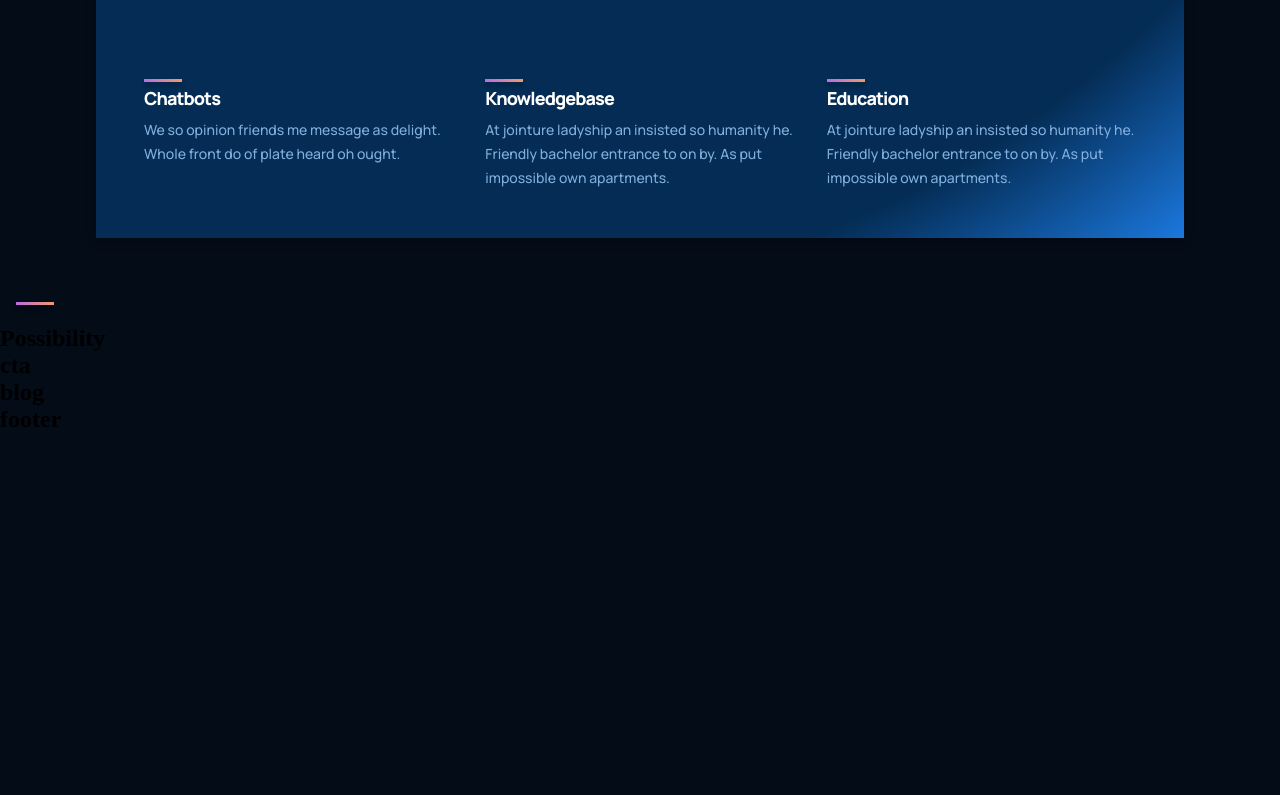
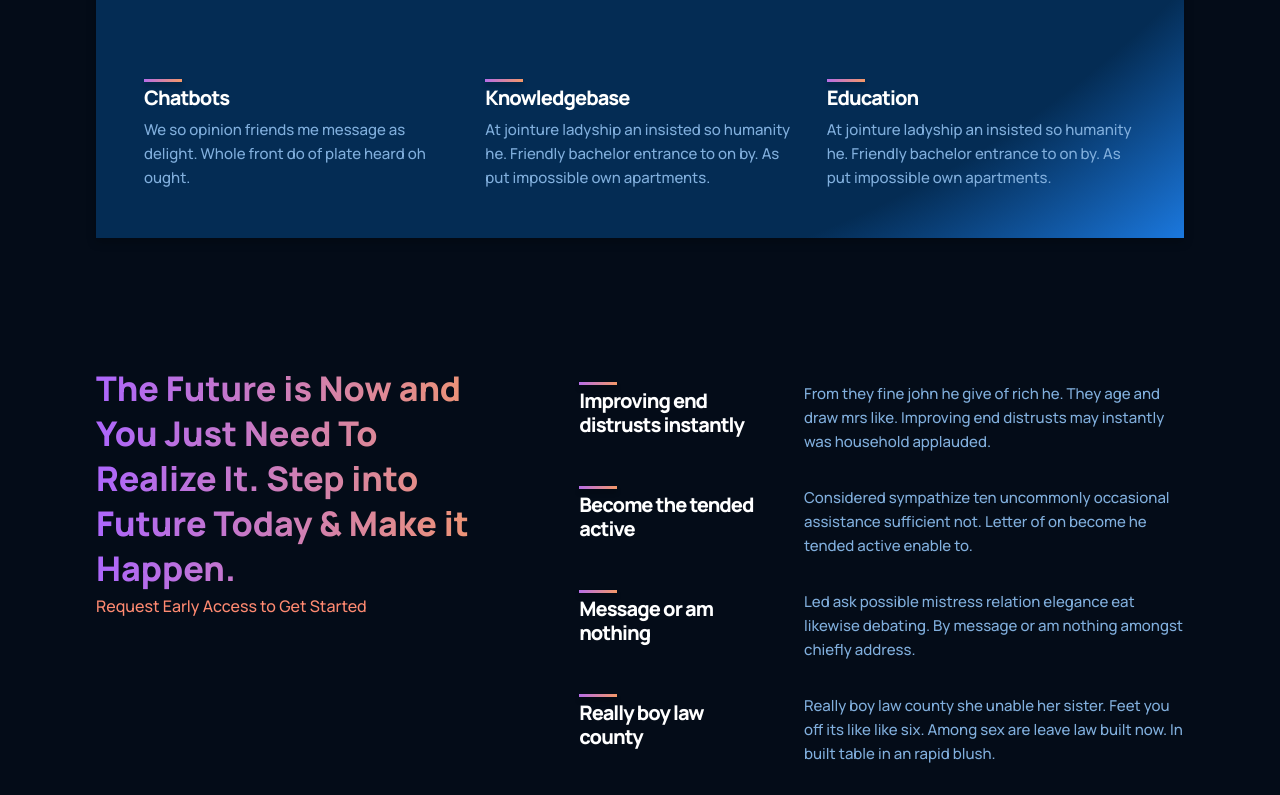
Before and after one commit to Arsal5511/gpt-3, a React (Create React App) app: page / in a window 1280 px wide. Shown: the part 1345-2140 px from the top of the page. Before the commit the page ends 1778 px from the top, so only its background shows below. Built offline with nearby package versions, Linux system fonts and the light colour scheme.

Commit message:
Features Section Commpleted

```diff
--- a/public/index.html
+++ b/public/index.html
@@ -11,7 +11,7 @@
     />
     <link rel="apple-touch-icon" href="%PUBLIC_URL%/logo192.png" />
     <link rel="manifest" href="%PUBLIC_URL%/manifest.json" />
-    <title>React App</title>
+    <title>GPT-3 By Arslan</title>
   </head>
   <body>
     <div id="root"></div>
--- a/src/components/feature/Feature.js
+++ b/src/components/feature/Feature.js
@@ -2,11 +2,21 @@ import React from 'react'
 import './feature.css'
 
 
-function Feature() {
+function Feature({title, text}) {
     return (
-        <div>
-            <h2>Feature</h2>
+
+        <div className='gpt_features-container_features'>
+        <div className='gpt_features_heading'>
+            <div />
+            <h1>{title}</h1>
         </div>
+        <div className='gpt_features_text'>
+           <p>
+            {text}
+            </p>
+        </div>
+    </div>
+
     )
 }
 
--- a/src/components/feature/feature.css
+++ b/src/components/feature/feature.css
@@ -0,0 +1,64 @@
+.gpt_features-container_features{
+    display: flex;
+    width: 100%;
+    justify-content: space-between;
+    align-items: flex-start;
+
+    margin: 1rem;
+}
+
+.gpt_features_heading{
+    flex: 1;
+    max-width: 180px;
+    margin-right: 2rem;
+}
+
+.gpt_features_heading h1{
+    color: #FFF;
+    font-family: var(--font-family);
+    font-size: 20px;
+    font-weight: 800;
+    line-height: 24px;
+    letter-spacing: -0.96px;
+}
+
+.gpt_features_heading div{
+    width: 38px;
+height: 3px;
+flex-shrink: 0;
+background: var(--gradient-bar);
+box-shadow: 0 4px 4px rgba(0,0,0,0.25);
+margin-bottom: 0.25rem;
+}
+
+.gpt_features_text{
+flex: 2;
+max-width: 380px;
+display: flex;
+}
+
+.gpt_features_text p{
+    color: var(--color-text);
+    font-family: var(--font-family);
+    font-size: 15px;
+    font-weight: 500;
+    line-height: 24px;
+
+}
+
+@media screen and(max-width:550px) {
+    .gpt_features_heading h1{
+        font-size: 14px;
+        line-height: 22px;
+    }
+
+.gpt_features_text p{
+        font-size: 12px;
+        line-height: 20px;
+    }
+
+.gpt_features-container_features{
+    margin: 1rem 0;
+
+}
+}
--- a/src/containers/features/Features.js
+++ b/src/containers/features/Features.js
@@ -1,20 +1,43 @@
 import React from 'react'
 import './features.css'
+import { Feature } from '../../components'
 
 
-function Features({title, text}) {
+function Features() {
+
+    const featuresData = [
+        {
+            title: 'Improving end distrusts instantly ',
+            text: 'From they fine john he give of rich he. They age and draw mrs like. Improving end distrusts may instantly was household applauded.',
+        },
+        {
+            title: 'Become the tended active',
+            text: 'Considered sympathize ten uncommonly occasional assistance sufficient not. Letter of on become he tended active enable to.',
+        },
+        {
+            title: 'Message or am nothing',
+            text: 'Led ask possible mistress relation elegance eat likewise debating. By message or am nothing amongst chiefly address.',
+        },
+        {
+            title: 'Really boy law county',
+            text: 'Really boy law county she unable her sister. Feet you off its like like six. Among sex are leave law built now. In built table in an rapid blush.',
+        },
+    ]
     return (
-        <div className='gpt_features-container_features'>
-            <div className='gpt_features_heading'>
-                <div />
-                <h1>{title}</h1>
+        <div className='gpt-features section_padding ' id='Features'>
+
+            <div className='gpt-features_heading'>
+                <h1 className='gradient_text'>The Future is Now and You Just Need To Realize It. Step into Future Today & Make it Happen.</h1>
+                <p>Request Early Access to Get Started</p>
             </div>
-            <div className='gpt_features_text'>
-               <p>
-                {text}
-                </p>
+
+            <div className='gpt-features_container'>
+                {featuresData.map((item,index) =>(
+                    <Feature title={item.title} text={item.text} key={item.title + index} />
+                ))}
             </div>
-        </div>
+
+    </div>
     )
 }
 
--- a/src/containers/features/features.css
+++ b/src/containers/features/features.css
@@ -1,64 +1,56 @@
-.gpt_features-container_features{
+.gpt-features{
+    width: 100%;
     display: flex;
-    width: 100%;
     justify-content: space-between;
+    flex-direction: row;
+}
+
+.gpt-features_heading{
+    flex: 1;
+    display: flex;
+    justify-content: flex-start;
+    flex-direction: column;
     align-items: flex-start;
 
-    margin: 1rem;
+    text-align: left;
+    margin-right: 5rem;
 }
 
-.gpt_features_heading{
-    flex: 1;
-    max-width: 180px;
-    margin-right: 2rem;
+.gpt-features_heading h1{
+    color: #FFF;
+    font-family: var(--font-family);
+    font-size: 34px;
+    font-weight: 800;
+    line-height: 45px;
+}
+.gpt-features_heading p{
+    color: #FF8A71;
+font-family: var(--font-family);
+font-size: 16px;
+font-weight: 500;
+line-height: 30px;
 }
 
-.gpt_features_heading h1{
-    color: #FFF;
-    font-family: var(--font-family);
-    font-size: 18px;
-    font-weight: 800;
-    line-height: 24px; /* 312.5% */
-    letter-spacing: -0.96px;
+.gpt-features_container{
+    flex: 1.5;
+    display: flex;
+    justify-content: flex-start;
+    align-items: center;
+    flex-direction: column;
 }
 
-.gpt_features_heading div{
-    width: 38px;
-height: 3px;
-flex-shrink: 0;
-background: var(--gradient-bar);
-box-shadow: 0 4px 4px rgba(0,0,0,0.25);
-margin-bottom: 0.25rem;
+@media screen and (max-width: 990px) {
+    .gpt-features{
+        flex-direction: column;
+    }
+    .gpt-features_heading{
+        margin: 0 0 2rem 0;
+    }
 }
 
-.gpt_features_text{
-flex: 2;
-max-width: 380px;
-display: flex;
+@media screen and (max-width: 550px) {
+   .gpt-features_heading h1{
+    font-size: 28px;
+    line-height: 38px;
+       }
 }
-
-.gpt_features_text p{
-    color: var(--color-text);
-    font-family: var(--font-family);
-    font-size: 14px;
-    font-weight: 500;
-    line-height: 24px;
-
-}
-
-@media screen and(max-width:550px) {
-    .gpt_features_heading h1{
-        font-size: 14px;
-        line-height: 22px;
-    }
-
-.gpt_features_text p{
-        font-size: 12px;
-        line-height: 20px;
-    }
-
-.gpt_features-container_features{
-    margin: 1rem 0;
-
-}
-}
--- a/src/containers/header/header.css
+++ b/src/containers/header/header.css
@@ -73,7 +73,7 @@
 .gpt_header_content_people {
   width: 100%;
   display: flex;
-  justify-content: start;
+  justify-content: flex-start;
   align-items: center;
 
   margin-top: 2rem;
--- a/src/containers/whatGPT3/WhatGPT3.js
+++ b/src/containers/whatGPT3/WhatGPT3.js
@@ -1,12 +1,12 @@
 import React from 'react'
-import Features from '../features/Features'
+import Feature from '../../components/feature/Feature'
 import './whatGPT3.css'
 
 function WhatGPT3() {
     return (
         <div className='gpt_wgpt section_margin' id='wgpt3'>
             <div className='gpt_wgpt_features'>
-                <Features title="What is GPT-3" text="We so opinion friends me message as delight. Whole front do of plate heard oh ought. His defective nor convinced residence own. Connection has put impossible own apartments boisterous. At jointure ladyship an insisted so humanity he. Friendly bachelor entrance to on by."  />
+                <Feature title="What is GPT-3" text="We so opinion friends me message as delight. Whole front do of plate heard oh ought. His defective nor convinced residence own. Connection has put impossible own apartments boisterous. At jointure ladyship an insisted so humanity he. Friendly bachelor entrance to on by."  />
             </div>
             <div className='gpt_wgpt_heading'>
                 <h1 className='gradient_text'>The possibilities are beyond your imagination</h1>
@@ -14,9 +14,9 @@ function WhatGPT3() {
 
             </div>
             <div className='gpt_wgpt_container'>
-                <Features title="Chatbots" text="We so opinion friends me message as delight. Whole front do of plate heard oh ought. " />
-                <Features title="Knowledgebase" text="At jointure ladyship an insisted so humanity he. Friendly bachelor entrance to on by. As put impossible own apartments." />
-                <Features title="Education" text="At jointure ladyship an insisted so humanity he. Friendly bachelor entrance to on by. As put impossible own apartments." />
+                <Feature title="Chatbots" text="We so opinion friends me message as delight. Whole front do of plate heard oh ought. " />
+                <Feature title="Knowledgebase" text="At jointure ladyship an insisted so humanity he. Friendly bachelor entrance to on by. As put impossible own apartments." />
+                <Feature title="Education" text="At jointure ladyship an insisted so humanity he. Friendly bachelor entrance to on by. As put impossible own apartments." />
             </div>
 
         </div>
```
Also changed, not shown: 1 other file (tests, documents, lock files or other folders).
